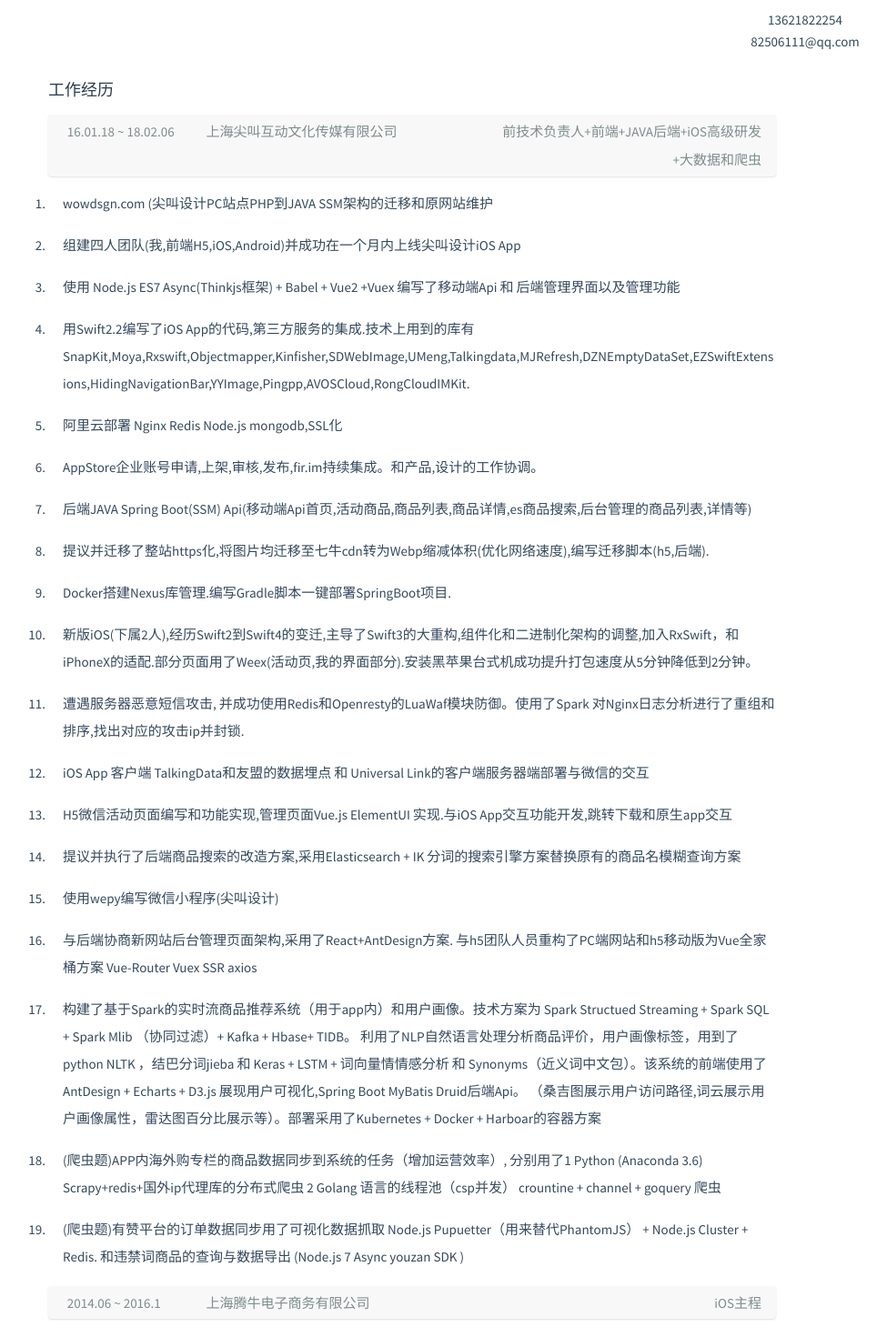
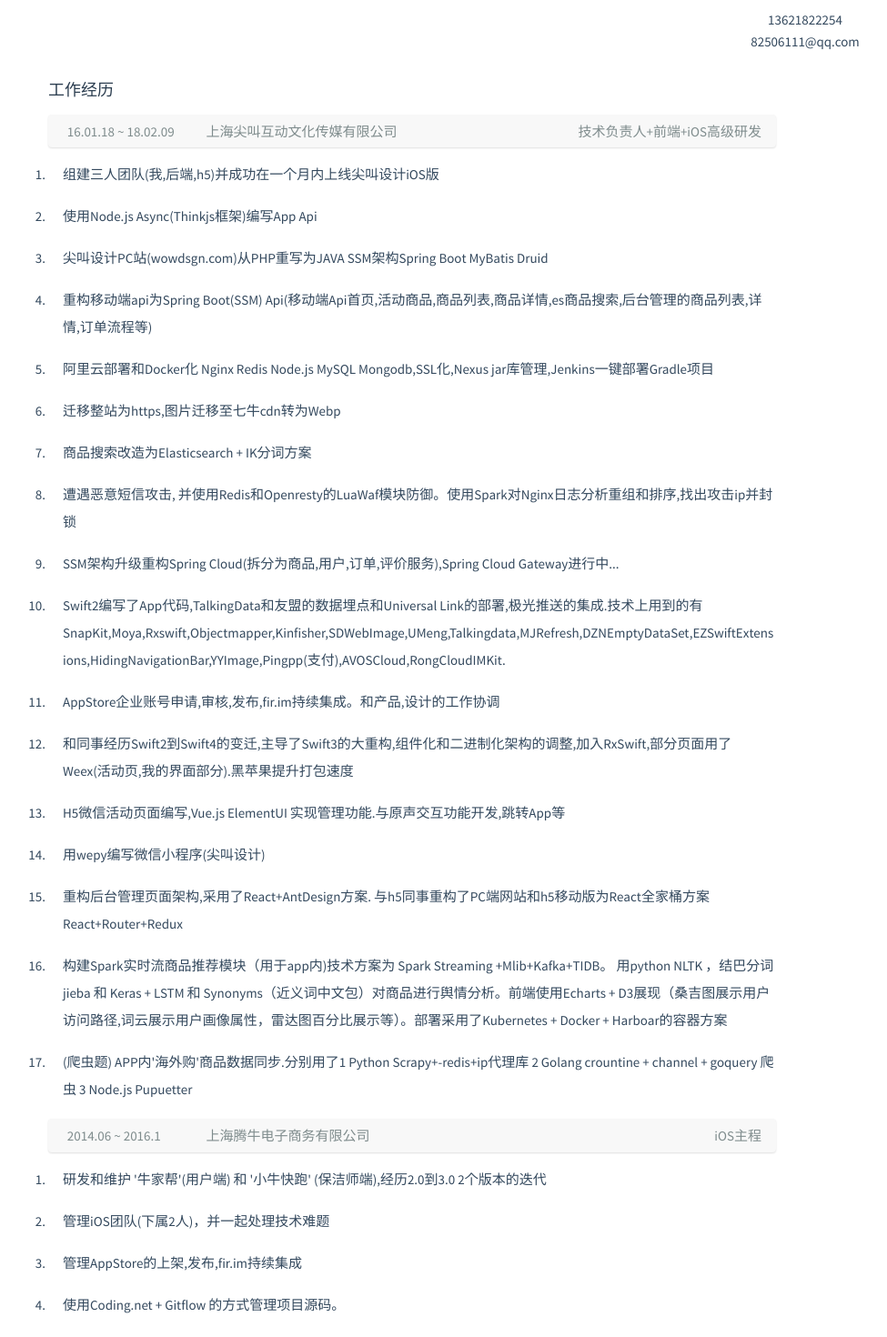
Before and after one commit to gakaki/my_resume_site, a Nuxt app: page / in a window 1280 px wide. Shown: the part 440-1910 px from the top of the page at 91% size, without its empty margins (187-1162 px from the left). Built offline with nearby package versions, Linux system fonts and the light colour scheme.

Commit message:
commit all

```diff
--- a/components/Logo.vue
+++ b/components/Logo.vue
@@ -261,28 +261,33 @@
             company_name: '上海尖叫互动文化传媒有限公司',
             link: 'http://www.wowdsgn.com',
             time_start: '16.01.18',
-            time_end: '18.02.06',
-            job_title: '前技术负责人+前端+JAVA后端+iOS高级研发+大数据和爬虫',
+            time_end: '18.02.09',
+            job_title: '技术负责人+前端+iOS高级研发',
             job_desc: [
-              'wowdsgn.com (尖叫设计PC站点PHP到JAVA SSM架构的迁移和原网站维护',
-              `组建四人团队(我,前端H5,iOS,Android)并成功在一个月内上线尖叫设计iOS App`,
-              `使用 Node.js ES7 Async(Thinkjs框架) + Babel + Vue2 +Vuex 编写了移动端Api 和 后端管理界面以及管理功能`,
-              '用Swift2.2编写了iOS App的代码,第三方服务的集成.技术上用到的库有SnapKit,Moya,Rxswift,Objectmapper,Kinfisher,SDWebImage,UMeng,Talkingdata,MJRefresh,DZNEmptyDataSet,EZSwiftExtensions,HidingNavigationBar,YYImage,Pingpp,AVOSCloud,RongCloudIMKit.',
-              '阿里云部署 Nginx Redis Node.js mongodb,SSL化',
-              'AppStore企业账号申请,上架,审核,发布,fir.im持续集成。和产品,设计的工作协调。',
-              '后端JAVA Spring Boot(SSM) Api(移动端Api首页,活动商品,商品列表,商品详情,es商品搜索,后台管理的商品列表,详情等)',
-              '提议并迁移了整站https化,将图片均迁移至七牛cdn转为Webp缩减体积(优化网络速度),编写迁移脚本(h5,后端).',
-              'Docker搭建Nexus库管理.编写Gradle脚本一键部署SpringBoot项目.',
-              '新版iOS(下属2人),经历Swift2到Swift4的变迁,主导了Swift3的大重构,组件化和二进制化架构的调整,加入RxSwift，和iPhoneX的适配.部分页面用了Weex(活动页,我的界面部分).安装黑苹果台式机成功提升打包速度从5分钟降低到2分钟。',
-              '遭遇服务器恶意短信攻击, 并成功使用Redis和Openresty的LuaWaf模块防御。使用了Spark 对Nginx日志分析进行了重组和排序,找出对应的攻击ip并封锁.',
-              'iOS App 客户端 TalkingData和友盟的数据埋点 和 Universal Link的客户端服务器端部署与微信的交互',
-              'H5微信活动页面编写和功能实现,管理页面Vue.js ElementUI 实现.与iOS App交互功能开发,跳转下载和原生app交互',
-              `提议并执行了后端商品搜索的改造方案,采用Elasticsearch + IK 分词的搜索引擎方案替换原有的商品名模糊查询方案`,
-              `使用wepy编写微信小程序(尖叫设计) `,
-              `与后端协商新网站后台管理页面架构,采用了React+AntDesign方案. 与h5团队人员重构了PC端网站和h5移动版为Vue全家桶方案 Vue-Router Vuex SSR axios`,
-              '构建了基于Spark的实时流商品推荐系统（用于app内）和用户画像。技术方案为 Spark Structued Streaming + Spark SQL + Spark Mlib （协同过滤）+ Kafka + Hbase+ TIDB。 利用了NLP自然语言处理分析商品评价，用户画像标签，用到了 python NLTK ，结巴分词jieba 和 Keras + LSTM + 词向量情情感分析 和 Synonyms（近义词中文包）。该系统的前端使用了AntDesign + Echarts + D3.js 展现用户可视化,Spring Boot MyBatis Druid后端Api。 （桑吉图展示用户访问路径,词云展示用户画像属性，雷达图百分比展示等）。部署采用了Kubernetes + Docker + Harboar的容器方案',
-              '(爬虫题)APP内海外购专栏的商品数据同步到系统的任务（增加运营效率）, 分别用了1 Python (Anaconda 3.6) Scrapy+redis+国外ip代理库的分布式爬虫 2 Golang 语言的线程池（csp并发） crountine + channel + goquery 爬虫',
-              '(爬虫题)有赞平台的订单数据同步用了可视化数据抓取 Node.js Pupuetter（用来替代PhantomJS） + Node.js Cluster + Redis. 和违禁词商品的查询与数据导出 (Node.js 7 Async youzan SDK )',
+              // `后端部分`,
+              `组建三人团队(我,后端,h5)并成功在一个月内上线尖叫设计iOS版`,
+              `使用Node.js Async(Thinkjs框架)编写App Api`,
+              '尖叫设计PC站(wowdsgn.com)从PHP重写为JAVA SSM架构Spring Boot MyBatis Druid',
+              '重构移动端api为Spring Boot(SSM) Api(移动端Api首页,活动商品,商品列表,商品详情,es商品搜索,后台管理的商品列表,详情,订单流程等)',
+              '阿里云部署和Docker化 Nginx Redis Node.js MySQL Mongodb,SSL化,Nexus jar库管理,Jenkins一键部署Gradle项目',
+              '迁移整站为https,图片迁移至七牛cdn转为Webp',
+              `商品搜索改造为Elasticsearch + IK分词方案`,
+              '遭遇恶意短信攻击, 并使用Redis和Openresty的LuaWaf模块防御。使用Spark对Nginx日志分析重组和排序,找出攻击ip并封锁',
+              'SSM架构升级重构Spring Cloud(拆分为商品,用户,订单,评价服务),Spring Cloud Gateway进行中...',
+
+              // `iOS部分`,
+              'Swift2编写了App代码,TalkingData和友盟的数据埋点和Universal Link的部署,极光推送的集成.技术上用到的有SnapKit,Moya,Rxswift,Objectmapper,Kinfisher,SDWebImage,UMeng,Talkingdata,MJRefresh,DZNEmptyDataSet,EZSwiftExtensions,HidingNavigationBar,YYImage,Pingpp(支付),AVOSCloud,RongCloudIMKit.',
+              'AppStore企业账号申请,审核,发布,fir.im持续集成。和产品,设计的工作协调',
+              '和同事经历Swift2到Swift4的变迁,主导了Swift3的大重构,组件化和二进制化架构的调整,加入RxSwift,部分页面用了Weex(活动页,我的界面部分).黑苹果提升打包速度',
+
+              // `前端部分`,
+              'H5微信活动页面编写,Vue.js ElementUI 实现管理功能.与原声交互功能开发,跳转App等',
+              `用wepy编写微信小程序(尖叫设计)`,
+              `重构后台管理页面架构,采用了React+AntDesign方案. 与h5同事重构了PC端网站和h5移动版为React全家桶方案React+Router+Redux`,
+
+              // `其他部分`,
+              '构建Spark实时流商品推荐模块（用于app内)技术方案为 Spark Streaming +Mlib+Kafka+TIDB。 用python NLTK ，结巴分词jieba 和 Keras + LSTM 和 Synonyms（近义词中文包）对商品进行舆情分析。前端使用Echarts + D3展现（桑吉图展示用户访问路径,词云展示用户画像属性，雷达图百分比展示等）。部署采用了Kubernetes + Docker + Harboar的容器方案',
+              `(爬虫题) APP内'海外购'商品数据同步.分别用了1 Python Scrapy+-redis+ip代理库 2 Golang crountine + channel + goquery 爬虫 3 Node.js Pupuetter`
             ]
           },
           {
@@ -292,7 +297,7 @@
             time_start: '2014.06',
             time_end: '2016.1',
             job_desc: [
-              `研发和维护 '牛家帮'(用户端) 和 '小牛快跑' (骑手端),经历2.0到3.0 2个版本的迭代`,
+              `研发和维护 '牛家帮'(用户端) 和 '小牛快跑' (保洁师端),经历2.0到3.0 2个版本的迭代`,
               '管理iOS团队(下属2人)，并一起处理技术难题',
               '管理AppStore的上架,发布,fir.im持续集成',
               '使用Coding.net + Gitflow 的方式管理项目源码。',
@@ -311,8 +316,8 @@
             time_end: '2014.05',
             job_desc: [
               `研发和维护'U糖健康','U糖医师'经历2.0到4.0的迭代`,
-              '3.0 U糖盒子蓝牙模块与硬件设备的交互（血压仪，手环，尿检仪）,网页交互（处理html JAVAscript与iphone交互）。制作的模块有尿检分析，日常，专家讲坛，活动专区优易品，服务中心等。使用到的库有:AFNetworking,SDWebImage，Mantle，JSONKIT。封装了一些基础库待下划线的Textfield，自定义的Segement控件等。',
-              '4.0 U糖盒子(openwrt命令与lua命令调用)，个人中心模块功能。（公告栏，关注亲友，切换账号，设置，收藏，引导页等功能）。4.0项目使用的库有： Masonry FLAnimatedImage ReactiveCocoa FMDB Reachability NMSSH JPushSDK'
+              '3.0 U糖盒子(openwrt命令与lua命令调用) 蓝牙模块与硬件设备的交互（血压仪，手环，尿检仪）,网页交互（处理html JAVAscript与iphone交互）。制作的模块有尿检分析，日常，专家讲坛，活动专区优易品，服务中心等。使用到的库有:AFNetworking,SDWebImage，Mantle，JSONKIT。封装了一些基础库待下划线的Textfield，自定义的Segement控件等。',
+              '4.0 U糖盒子(openwrt命令与lua命令调用) 个人中心模块功能。（公告栏，关注亲友，切换账号，设置，收藏，引导页等功能）。4.0项目使用的库有： Masonry FLAnimatedImage ReactiveCocoa FMDB Reachability NMSSH JPushSDK'
             ]
           },
           {
```
Also changed, not shown: 1 other file (tests, documents, lock files or other folders).
